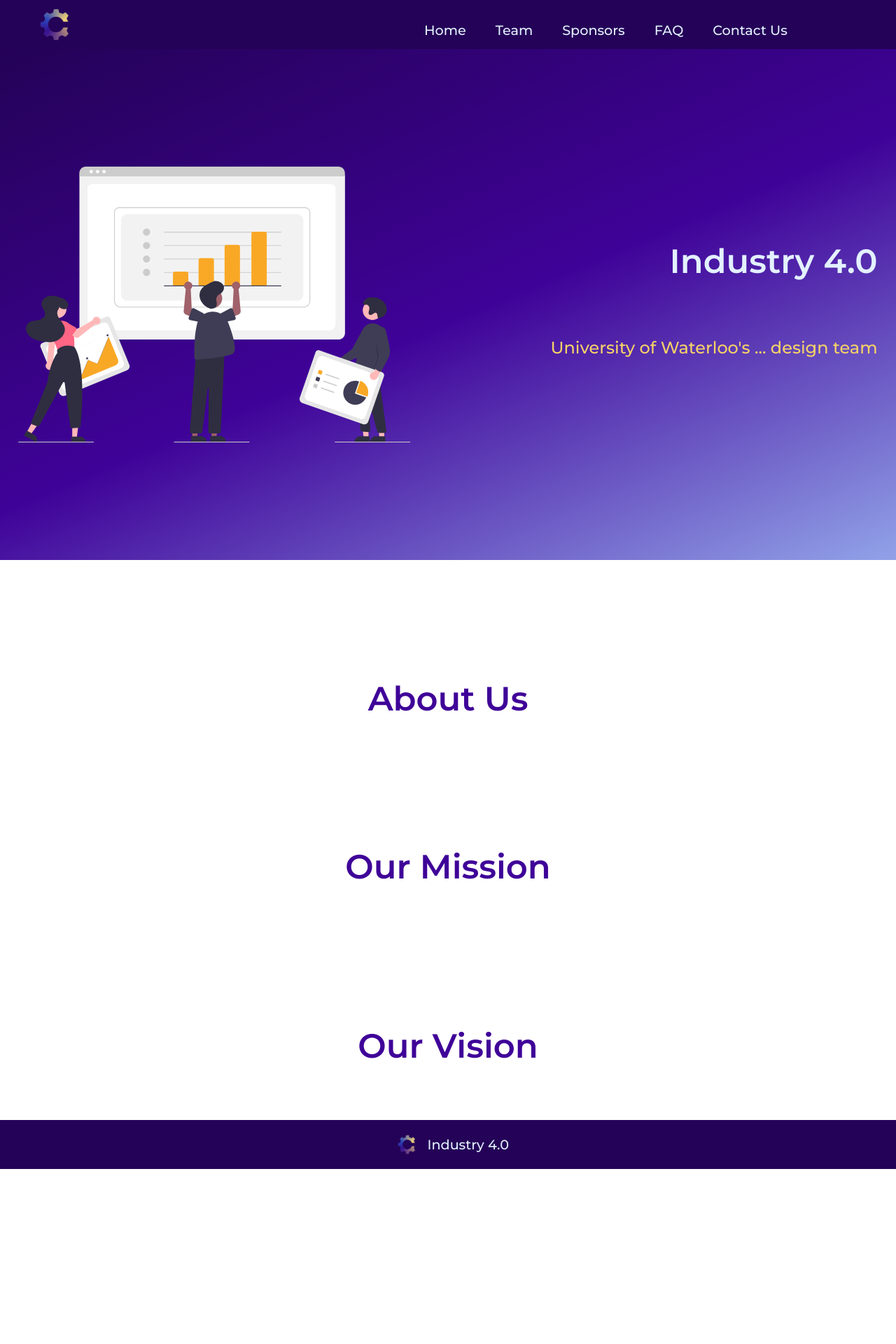
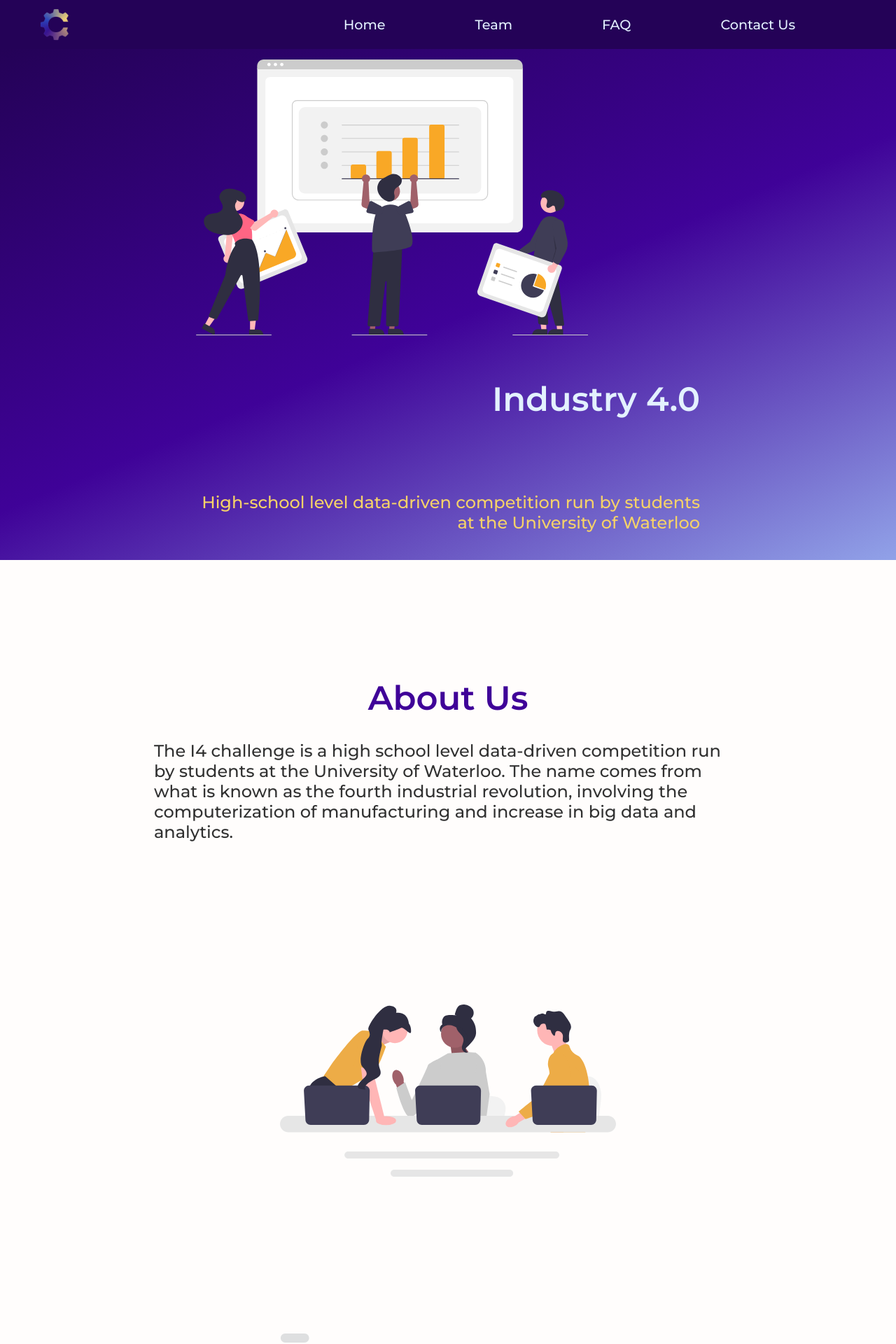
Before and after one commit to lucywang-lw/Industry4.0-Website, a React (Create React App) app: page / in a window 1280 px wide. Shown: the top 1920 px of the page at 70% size. Before the commit the page ends 1670 px from the top, so only its background shows below. Built offline with nearby package versions, Linux system fonts and the light colour scheme.

Commit message:
final edits - remove sponsors page

```diff
--- a/src/App.css
+++ b/src/App.css
@@ -19,6 +19,7 @@
 }
 
 .text-medium {
+  font-size: 1.3em;
   text-align: center;
   color: rgb(227, 241, 255);
 }
--- a/src/components/About.css
+++ b/src/components/About.css
@@ -1,16 +1,20 @@
+#about-page {
+    min-height: 100vh;
+}
+
 #intro-section {
     background: linear-gradient(157deg, rgba(36,2,87,1) 0%, rgba(63,2,152,1) 52%, rgba(145,162,232,1) 100%);
-    height: calc(100vh - 70px);
+    min-height: calc(100vh - 70px);
     display: flex;
     align-items: center;
     justify-content: center;
+    flex-wrap: wrap;
 }
 
 .about-svg {
-    display: flex;
     align-items: flex-start;
     width: 35em;
-    margin-right: 200px;
+    margin-right: 10em;
 }
 
 .text {
@@ -19,25 +23,49 @@
     align-items: flex-end;
 }
 
-.description {
-    font-size: 1em;
+.blurb {
+    width: 35em;
+    color: rgb(49, 49, 49);
+}
+
+.about-description {
+    font-size: 1.5em;
+    width: 30em;
     color: #F6D268;
+    text-align: end;
+}
+
+.about-desc {
+    margin: 5em;
+    font-size: 1.5em;
+    width: 35em;
+}
+
+.about-desc h1 {
+    margin-top: 1em;
 }
 
 #about-section {
-    background: white;
-    height: 50em;
+    background: rgb(255, 253, 252);
     align-items: center;
+    min-height: 100vh;
+    display: flex;
+    flex-wrap: wrap;
+    width: 100%;
     justify-content: center;
 }
 
 #about-section h1 {
     color:  rgba(63,2,152,1);
-    margin-top: 150px;
 }
 
 #about-section p {
     font-size: 1em;
+}
+
+.desc-svg {
+    margin: 7em;
+    width: 30em;
 }
 
 .left-title {
--- a/src/components/About.js
+++ b/src/components/About.js
@@ -1,28 +1,33 @@
 import React from 'react'
 import "./About.css"
-import logoNoText from '../resources/logo/i4-logo-notext.png'
 import IntroSvg from '../resources/images/about.svg'
+import AnalysisSvg from '../resources/images/analysis.svg'
+import TeamSvg from '../resources/images/team.svg'
+
 function About() {
   return (
     <div id="about-page">
       <div id="intro-section">
-         <img className="about-svg" src={IntroSvg} alt="about" />
-          <div className="text">
-            <h1 className="title">Industry 4.0</h1>
-            <p className="description">University of Waterloo's ... design team</p>
-          </div>
+        <img className="about-svg" src={IntroSvg} alt="about" />
+        <div className="text">
+          <h1 className="title">Industry 4.0</h1>
+          <p className="about-description">High-school level data-driven competition run by students at the University of Waterloo</p>
+        </div>
       </div>
 
       <div id="about-section">
         <br></br>
-        <div className="left-title description">
+        <div className="about-desc">
           <h1>About Us</h1>
+          <div className='blurb'>
+          The I4 challenge is a high school level data-driven competition run by students at the University of Waterloo. The name comes from what is known as the fourth industrial revolution, involving the computerization of manufacturing and increase in big data and analytics.
+          </div>
         </div>
-        <div className="right-title description">
+        <img className="desc-svg" src={TeamSvg} alt="about" />
+        <img className="desc-svg" src={AnalysisSvg} alt="about" />
+        <div className="about-desc">
           <h1>Our Mission</h1>
-        </div>
-        <div className="left-title description">
-          <h1>Our Vision</h1>
+          <div className='blurb'> To provide access and resources to the University of Waterloo about Management Engineering, extend awareness of Management Engineering amongst the faculties, and improve high school outreach. </div>
         </div>
       </div>
 
--- a/src/components/FaqItem.css
+++ b/src/components/FaqItem.css
@@ -18,7 +18,16 @@
     margin: auto;
     border-radius: 10px;
     background-color: rgba(255,255,255,0.1);
-    transition: all 0.5s ease;
+    transition: all 5s ease;
+    transition: hover 0.5s;
+}
+
+.faq.faqclosed {
+    max-height: 5em;
+}
+
+.faq.faqopen {
+    max-height: 1000px;
 }
 
 .faq:hover{
@@ -29,8 +38,13 @@
 .faqopen .faq-answer {
     width: 90%;
     padding-bottom: 1em;
-    transition: all 0.5s ;
-    transition-delay: 0.2s;
+    transition: all 5s ;
+    transition-delay: 6s;
+}
+
+.faqclosed.faq-answer{
+    height: 0;
+    overflow: hidden;
 }
 
 .faq-answer {
--- a/src/components/Navbar.css
+++ b/src/components/Navbar.css
@@ -34,10 +34,11 @@
 .nav-menu {
   display: grid;
   grid-template-columns: repeat(5, auto);
-  grid-gap: 10px;
+  grid-gap: 5em;
   list-style: none;
-  width: 80%;
+  width: 100%;
   justify-content: end;
+  align-items: center;
 }
 
 .nav-links {
--- a/src/components/Navbar.js
+++ b/src/components/Navbar.js
@@ -34,11 +34,11 @@
                   Team
                 </Link>
               </li>
-              <li className='nav-item'>
+              { /* <li className='nav-item'>
                 <Link to='/sponsors' className='nav-links' onClick={closeMenu}>
                   Sponsors
                 </Link>
-              </li>
+              </li> */ }
               <li className='nav-item'>
                 <Link to='/faq' className='nav-links' onClick={closeMenu}>
                   FAQ
--- a/src/components/TeamMember.js
+++ b/src/components/TeamMember.js
@@ -2,7 +2,6 @@
 import "./TeamMember.css"
 
 function TeamMember(props) {
-  console.log(props);
   return (
     <div className="teamcard">
         <img className="team-img" src={props.image.image} alt={props.image.desc} />
--- a/src/components/pages/Contact.js
+++ b/src/components/pages/Contact.js
@@ -52,23 +52,23 @@
           <span className="username">@i4competition</span>
         </a>
 
-        <a className='social' href="https://www.gmail.com">
-          <i className="fas fa fa-google icon"></i>
-          <span className="username">i4@gmail.com</span>
+        <a className='social' href="https://www.linkedin.com/company/i4competition/">
+          <i class="fa-brands fa-linkedin-in icon"></i>
+          <span className="username">i4competition</span>
         </a>
 
-        <a className='social' href="https://www.gmail.com">
-          <i className="fas fa fa-google icon"></i>
-          <span className="username">i4@gmail.com</span>
+        <a className='social' href="mailto: industry4team@uwaterloo.ca">
+          <i class="fa-regular fa-envelope icon"></i>
+          <span className="username">industry4team@uwaterloo.ca</span>
         </a>
 
-        <a className='social' href="https://www.gmail.com">
-          <i className="fas fa fa-google icon"></i>
-          <span className="username">i4@gmail.com</span>
+        <a className='social' href="https://discord.gg/8b5PyAfC">
+        <i class="fa-brands fa-discord icon"></i>
+          <span className="username">discord.gg/8b5PyAfC</span>
         </a>
-        <a className='social' href="https://www.gmail.com">
-          <i className="fas fa fa-google icon"></i>
-          <span className="username">i4@gmail.com</span>
+        <a className='social' href="https://www.i4competition.ca/">
+          <i class="fa-solid fa-link icon"></i>
+          <span className="username">Previous Website</span>
         </a>
       </div>
 
@@ -78,15 +78,16 @@
         <h1>Send Us a Message</h1>
         <form className= "e-form" onSubmit={handleSubmit}>
           <label className= "form-labels"> Name </label>
-          <input className= "form-input" type = "text" value={name} onChange={handleName} required />
+          <input disabled className= "form-input" type = "text" value={name} onChange={handleName} required />
 
           <label className= "form-labels"> Email </label>
-          <input className= "form-input" type = "text" value={email} onChange={handleEmail} required />
+          <input disabled className= "form-input" type = "text" value={email} onChange={handleEmail} required />
 
           <label className= "form-labels"> Message </label>
-          <input className= "form-input" type = "text" value={message} onChange={handleMessage} style = {{paddingBottom: "50px"}} required />
+          <input disabled className= "form-input" type = "text" value={message} onChange={handleMessage} style = {{paddingBottom: "50px"}} required />
 
-          <button className='submit' type="submit">{status}</button>
+          {/* <button className='submit' type="submit">{status}</button> */}
+          <button className='submit' type="submit" disabled>Coming Soon</button>
         </form>
       </div>
     </div>
--- a/src/components/pages/contact.css
+++ b/src/components/pages/contact.css
@@ -10,12 +10,15 @@
 .social {
     margin-right: 1em;
     margin-left: 1em;
+    padding-right: 1em;
+    padding-left: 1em;
     flex: 0 0 auto;
     border: solid rgb(227, 241, 255) 2px;
     height: 3em;
     border-radius: 30px;
     background-color: rgba(255,255,255,0.1);
-    width: 15em;
+    min-width: 12em;
+    max-width: 25em;
     display: flex;
     justify-content: center;
     align-items: center;
@@ -78,7 +81,7 @@
 }
 
 .submit {
-    width: 7em;
+    width: 10em;
     height: 2em;
     font-size: 1em;
     margin-top: 2em;
@@ -87,3 +90,7 @@
     color: rgba(63,2,152,1);
     font-weight: 300;
 }
+
+.submit:hover {
+    cursor: not-allowed;
+}
```
Also changed, not shown: src/resources/images/analysis.svg (added), src/resources/images/team.svg (added).
